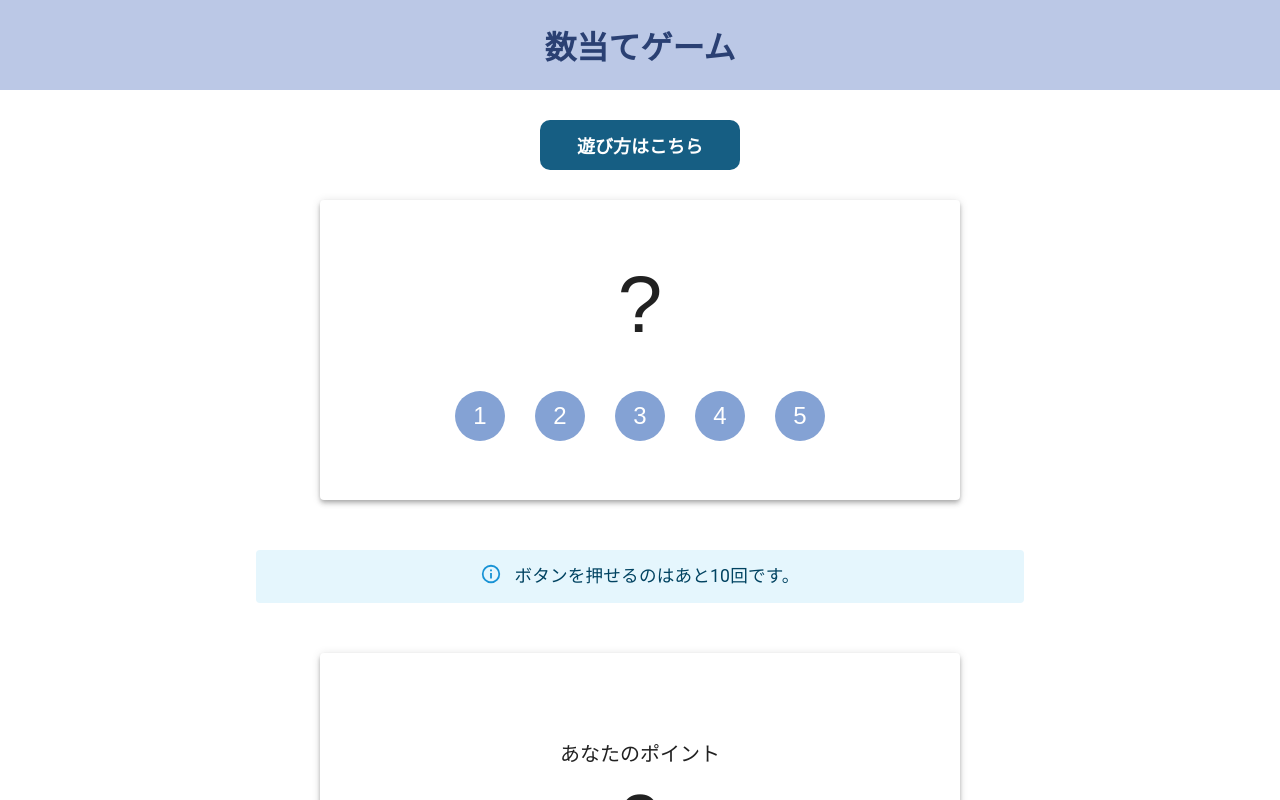
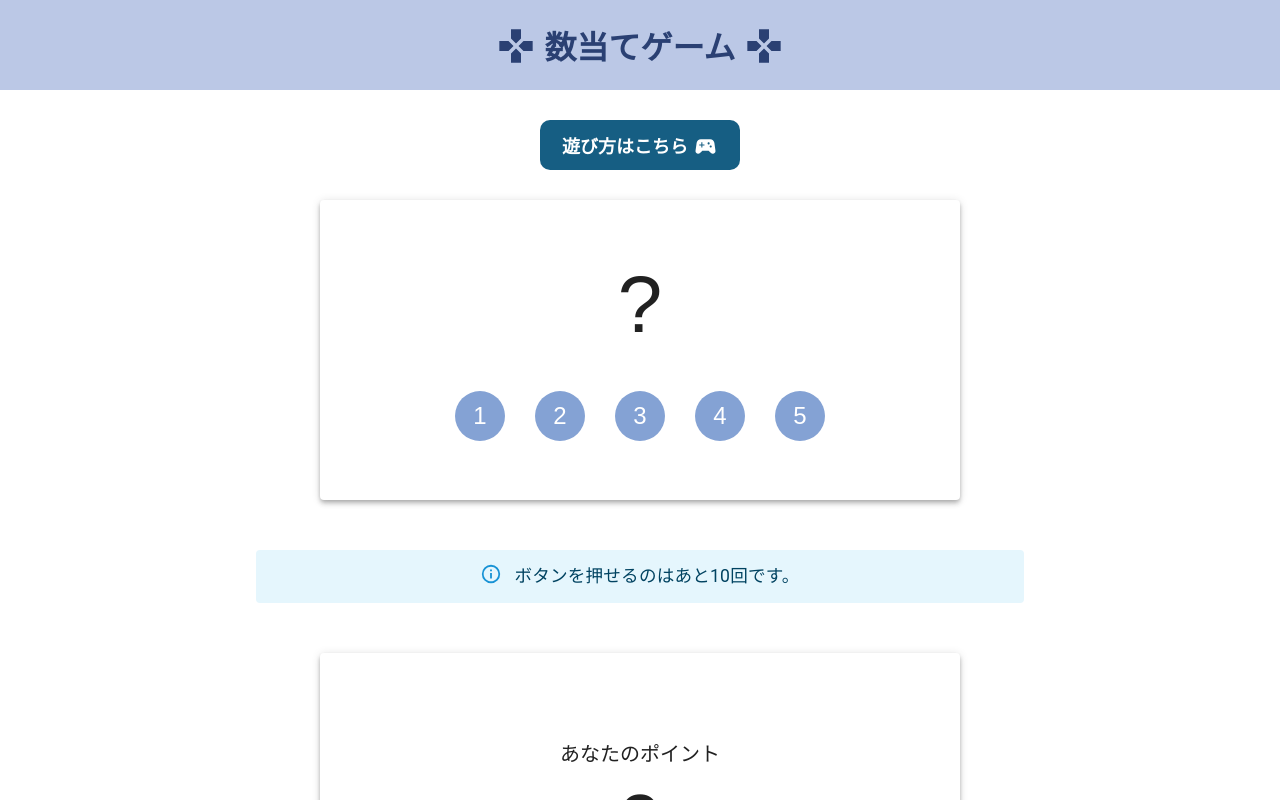
Before and after one commit to krkyk/num_game, a React (Create React App) app: page / in a window 1280 px wide. Shown: the top 800 px of the page. Built offline with nearby package versions, Linux system fonts and the light colour scheme.

Commit message:
material iconの追加

```diff
--- a/package.json
+++ b/package.json
@@ -10,6 +10,7 @@
   "dependencies": {
     "@emotion/react": "^11.8.2",
     "@emotion/styled": "^11.8.1",
+    "@mui/icons-material": "5.11.16",
     "@mui/material": "^5.5.2",
     "csbbust": "1.0.1",
     "framer-motion": "10.11.5",
--- a/src/components/Count.jsx
+++ b/src/components/Count.jsx
@@ -1,5 +1,6 @@
 import { motion } from "framer-motion";
 import { Alert } from "@mui/material";
+import RestartAltIcon from "@mui/icons-material/RestartAlt";
 
 export default function Count({ count, handleRestart }) {
   return (
@@ -10,7 +11,8 @@ export default function Count({ count, handleRestart }) {
           onClick={handleRestart}
           whileHover={{ scale: 1.2, y: -5 }}
         >
-          リセット
+          リセット{" "}
+          <RestartAltIcon sx={{ fontSize: "25px", verticalAlign: "-6px" }} />
         </motion.button>
       ) : (
         <Alert
--- a/src/components/Description.jsx
+++ b/src/components/Description.jsx
@@ -2,6 +2,7 @@ import { useModal } from "./hooks/useModal";
 import Modal from "./Modal";
 import { Portal } from "./Portal";
 import { motion } from "framer-motion";
+import SportsEsportsIcon from "@mui/icons-material/SportsEsports";
 
 export default function Description() {
   const { isOpen, onOpen, onClose } = useModal();
@@ -13,7 +14,8 @@ export default function Description() {
         whileHover={{ scale: 1.2, y: -5 }}
         className="modal-btn"
       >
-        遊び方はこちら
+        遊び方はこちら{" "}
+        <SportsEsportsIcon sx={{ fontSize: "25px", verticalAlign: "-6px" }} />
       </motion.button>
       {isOpen && (
         <Portal>
--- a/src/components/layouts/Header.jsx
+++ b/src/components/layouts/Header.jsx
@@ -1,5 +1,6 @@
 import { Box } from "@mui/material";
 import { motion } from "framer-motion";
+import GamepadIcon from "@mui/icons-material/Gamepad";
 
 export default function Header() {
   return (
@@ -12,7 +13,9 @@ export default function Header() {
       }}
     >
       <motion.h1 whileHover={{ scale: 1.2, rotate: 360 }} className="title">
-        数当てゲーム
+        <GamepadIcon sx={{ fontSize: "40px", verticalAlign: "-7px" }} />{" "}
+        数当てゲーム{" "}
+        <GamepadIcon sx={{ fontSize: "40px", verticalAlign: "-7px" }} />
       </motion.h1>
     </Box>
   );
--- a/src/styles.css
+++ b/src/styles.css
@@ -11,7 +11,7 @@ body {
 
 .title {
   color: #2a4073;
-  width: 200px;
+  width: 300px;
 }
 
 .modal {
@@ -104,7 +104,7 @@ dt {
   margin: 20px 0;
   padding: 6px 10px;
   border: none;
-  width: 100px;
+  width: 150px;
   height: 50px;
   font-size: large;
   font-weight: bold;
```
